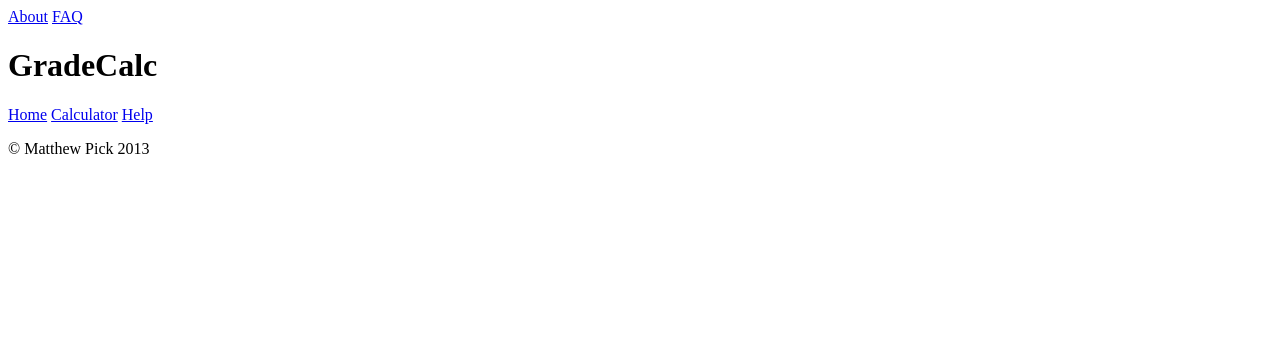
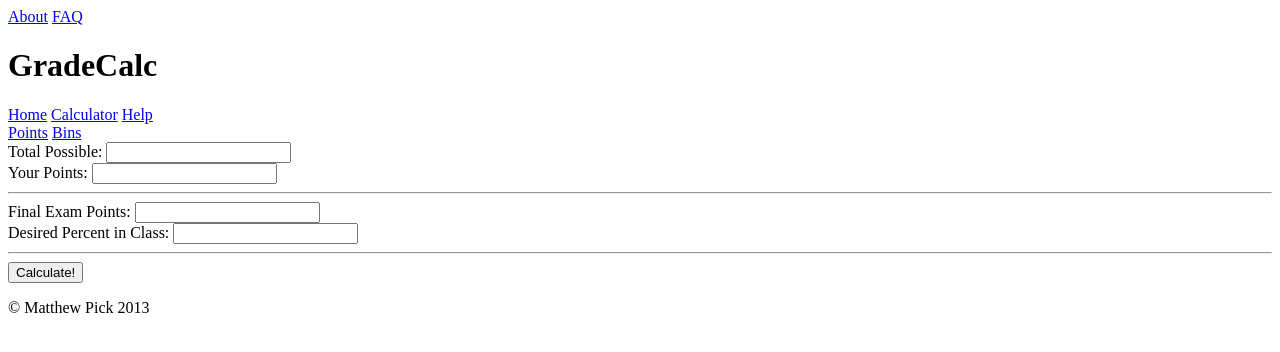
Before and after one commit to cybermatthew/AceMyGPA, a PHP site: page /pointcalc.php in a window 1280 px wide. Shown: the top 352 px of the page. Run offline with PHP 8.4, Linux system fonts and the light colour scheme.

Commit message:
Finished writing points form

```diff
--- a/gradecalc/pointcalc.php
+++ b/gradecalc/pointcalc.php
@@ -1,6 +1,15 @@
 <?PHP include("header.php"); ?>
 <?PHP include("sidebar.php"); ?>
+<?PHP include("calcLabels.php"); ?>
       <div id=pointPageText>
-
+      	   <form name="input">
+	   	 Total Possible: <input type="text" name="totalPossible"><br>
+	  	  Your Points: <input type="text" name="yourPoints"><br>
+		  <hr>
+	   	  Final Exam Points: <input type="text" name="finalPoints"><br>
+	   	  Desired Percent in Class: <input type="text" name="desiredPercent"><br>
+	   	  <hr>
+	   	  <input type="submit" value="Calculate!">
+	   </form>
       </div>
 <?PHP include("footer.php"); ?>
```
